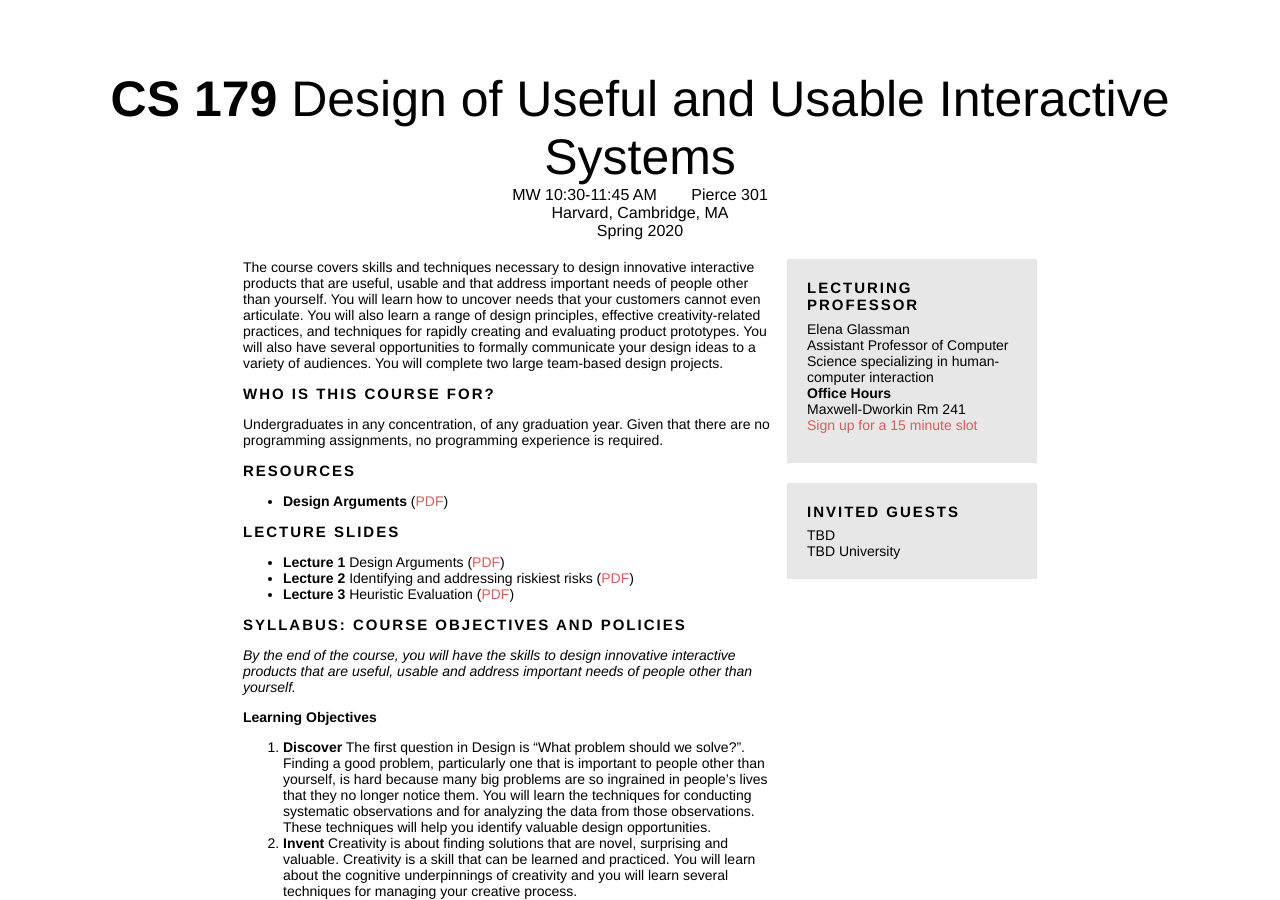
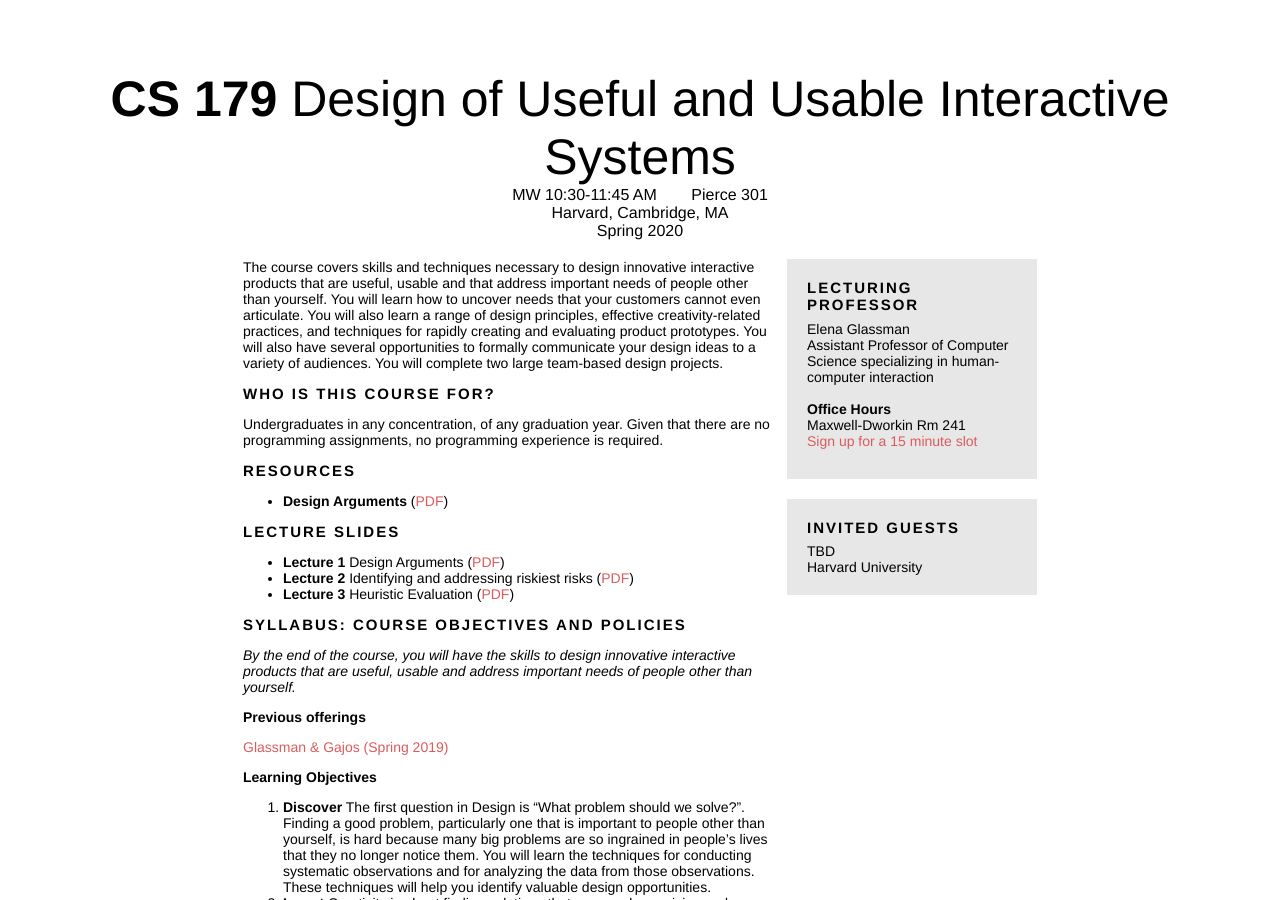
Before and after one commit to eglassman/eglassman.github.io, a Jekyll site: the page built from cs179.html, in a window 1280 px wide and 900 px high. Built offline with Jekyll 4.4.1, drawn with Linux system fonts in a browser that asks for light colours.

Commit message:
added link to old site

```diff
--- a/cs179.html
+++ b/cs179.html
@@ -80,9 +80,10 @@ The course covers skills and techniques necessary to design innovative interacti
   <i>By the end of the course, you will have the skills to design innovative interactive products that are useful, usable and address important needs of people other than yourself.</i>
 </p>
 
-<!-- Previous offerings:
-Glassman & Gajos (2019) [add link to old website] -->
-
+<p><b>Previous offerings</b></p>
+<p>
+<a href="https://projects.iq.harvard.edu/cs179sp19">Glassman & Gajos (Spring 2019)</a>
+</p>
 
 <p><b>Learning Objectives</b></p>
 <ol>
@@ -299,6 +300,7 @@ Note that most of the assignments will built toward long-term team-based project
         Assistant Professor of Computer Science
         specializing in human-computer interaction
       </div>
+      <br>
       <div class="boldish">Office Hours</div>
       <div>
 Maxwell-Dworkin Rm 241<br>
@@ -331,7 +333,7 @@ Maxwell-Dworkin Rm 241<br>
         TBD
       </div>
       <div>
-        TBD University
+        Harvard University
       </div>
     </div>
   </div>
```
